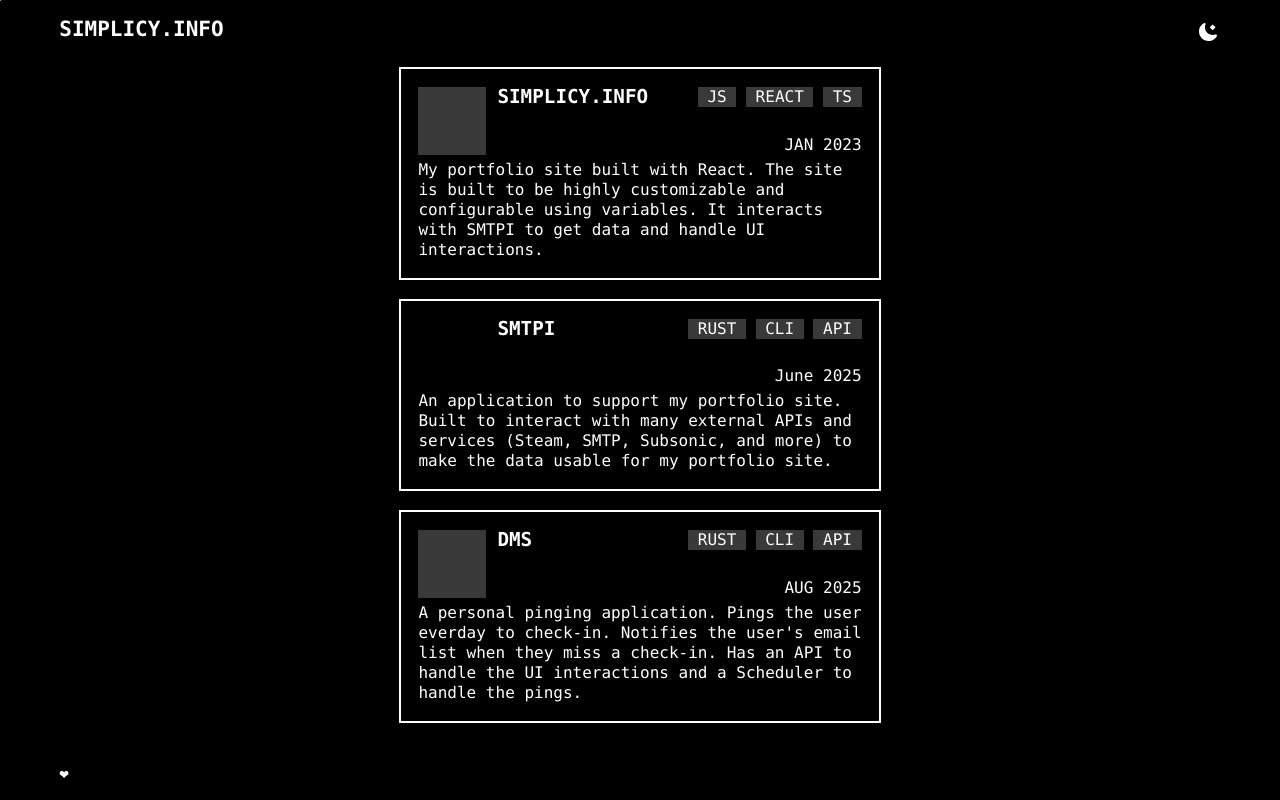
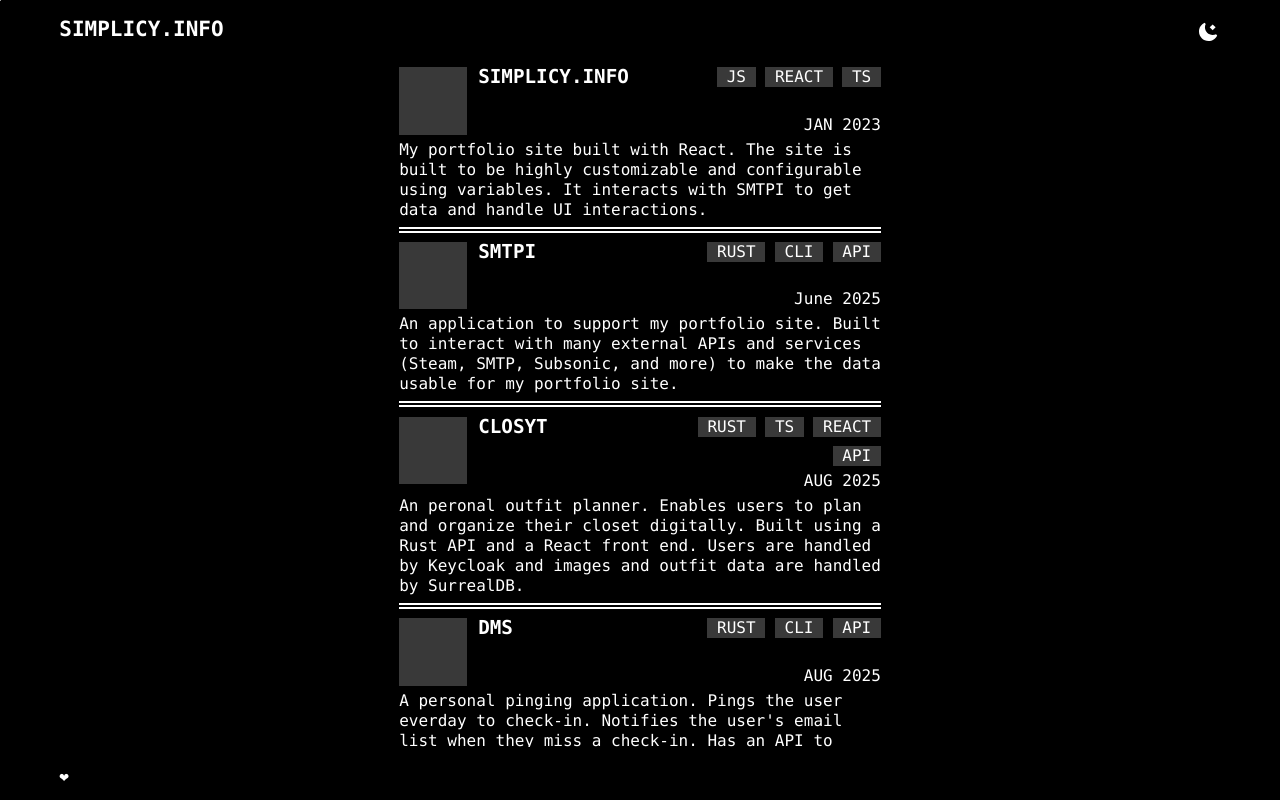
Before and after one commit to simplicy/simplicy.info, a React (Vite) app: page /projects in a window 1280 px wide. Built offline with nearby package versions, Linux system fonts and the light colour scheme; a web font is replaced by a local one.

Commit message:
updated project page"

```diff
--- a/src/common/vars.ts
+++ b/src/common/vars.ts
@@ -1,6 +1,7 @@
 import * as Utilities from './utilities';
 import Insta from "./assets/insta.svg";
 import XLogo from "./assets/x.svg";
+import Hanger from "./assets/clothes-hanger.svg";
 import LinkedIn from "./assets/linkedin.svg";
 import Github from "./assets/github.svg";
 import Gitea from "./assets/gitea.svg";
@@ -31,12 +32,20 @@ export const apps = [
   },
   {
     name: "SMTPI",
-    image: "public/clothes-hanger.svg",
     date: "June 2025",
     description: "An application to support my portfolio site. Built to interact with many external APIs  and services (Steam, SMTP, Subsonic, and more) to make the data usable for my portfolio site.",
     link: "https://git.sympil.com/git/simplicy/smtpi",
     version: "",
     tags: ["Rust", "CLI", "API"],
+  },
+  {
+    name: "CLOSYT",
+    image: "",
+    date: "AUG 2025",
+    description: "An peronal outfit planner. Enables users to plan and organize their closet digitally. Built using a Rust API and a React front end. Users are handled by Keycloak and images and outfit data are handled by SurrealDB.",
+    link: "https://closyt.com",
+    version: "",
+    tags: ["Rust", "TS", "React", "API"],
   },
   {
     name: "DMS",
--- a/src/pages/Projects.tsx
+++ b/src/pages/Projects.tsx
@@ -3,10 +3,10 @@ import styles from "./style/Projects.module.scss";
 import { apps } from "../common/vars";
 import ButtonCards from "../components/ButtonCards";
 import { useNavigate } from "react-router-dom";
-import Card from "../sacred/Card";
 import Badge from "../sacred/Badge";
 import Indent from "../sacred/Indent";
 import Avatar from "../sacred/Avatar";
+import Divider from "../sacred/Divider";
 export default function Projects() {
   const navigate = useNavigate();
 
@@ -16,6 +16,7 @@ export default function Projects() {
       style={{
         display: "flex",
         padding: "2ch",
+        outline: "none",
         overflowY: "auto",
         flexGrow: 1,
         flexDirection: "column",
@@ -60,14 +61,13 @@ export default function Projects() {
                 ease: "easeInOut",
               }}
             >
-              <div className={styles.app}
+              <button className={styles.app}
                 onClick={() => {
                   if (app.link && app.link !== "") {
                     window.open(app.link, "_blank");
                   }
                 }}
               >
-                <Card key={i + app.name}>
                 <Avatar src={app.image && app.image} target="_blank" style={{
                   width: "7ch",
                   height: "7ch",
@@ -82,20 +82,20 @@ export default function Projects() {
                   }}>
                     <p className={styles.appName}>{app.name}</p>
                   </Indent>
-                    <div className={styles.appHeader}>
-                      <div className={styles.appTags}>
+                  <span className={styles.appHeader}>
+                    <span className={styles.appTags}>
                       {app.tags.map((tag: string, i: any) =>
                         <Badge key={i + tag + app.name}>
                           {tag}
                         </Badge>
                       )}
-                      </div>
+                    </span>
                     <p className={styles.appDate}>{app.date}</p>
-                    </div>
+                  </span>
                 </Avatar>
                 <p className={styles.appInfo}>{app.description}</p>
-                </Card>
-              </div>
+                <Divider type="DOUBLE" />
+              </button>
             </motion.div>
           )
         })}
--- a/src/pages/Support.tsx
+++ b/src/pages/Support.tsx
@@ -45,7 +45,7 @@ export default function Support() {
     >
       <div className={styles.root}>
         <p className="scramble" title="If you would like to support me or my work, there are a couple ways to do so.">
-          00000000000 00000000000 00000000000 00000000000 00000000000 00000000000
+          00000000000 00000000000 00000000000
         </p>
 
         <div className={styles.header} >
--- a/src/pages/style/Projects.module.scss
+++ b/src/pages/style/Projects.module.scss
@@ -9,8 +9,16 @@
   }
 }
 .app {
+  text-align: left;
   &:hover,&:focus {
     cursor: pointer;
+    div:has(div) div{
+      background-color: var(--theme-focused-foreground);
+    }
+  }
+  box-shadow: 1ch 1ch 0 0 var(--theme-border-subdued);
+  section {
+    padding: 1ch;
   }
 }
 .appInfo{
@@ -33,11 +41,14 @@
     transition: unset;
   }
 }
+
+
+
 .root{
   display: flex;
   flex-direction: row;
   flex-wrap: wrap;
-  gap: 2ch;
+  gap: 0.25ch;
   width: 100%;
   align-self: center;
   @media (min-width: 768px) {
--- a/src/sacred/Divider.tsx
+++ b/src/sacred/Divider.tsx
@@ -9,12 +9,12 @@ interface DividerProps extends React.HTMLAttributes<HTMLSpanElement> {
 
 const Divider: React.FC<DividerProps> = ({ style, type }) => {
   if (type === 'GRADIENT') {
-    return <div className={styles.gradient} style={style} />;
+    return <div className={styles.gradient} style={style} id='divider' />;
   }
 
   if (type === 'DOUBLE') {
     return (
-      <div className={styles.divider} style={style}>
+      <div className={styles.divider} style={style} id="divider">
         <div className={styles.line} style={{ marginBottom: `2px` }} />
         <div className={styles.line} />
       </div>
@@ -22,7 +22,7 @@ const Divider: React.FC<DividerProps> = ({ style, type }) => {
   }
 
   return (
-    <div className={styles.divider} style={style}>
+    <div className={styles.divider} style={style} id="divider">
       <div className={styles.line} />
     </div>
   );
--- a/src/sacred/Indent.tsx
+++ b/src/sacred/Indent.tsx
@@ -8,9 +8,9 @@ interface IndentProps extends React.HTMLAttributes<HTMLDivElement> {
 
 const Indent: React.FC<IndentProps> = ({ children, ...rest }) => {
   return (
-    <div className={styles.root} {...rest}>
+    <span className={styles.root} {...rest}>
       {children}
-    </div>
+    </span>
   );
 };
 
```
Also changed, not shown: src/common/assets/clothes-hanger.svg. Lines whose indentation alone changed are shown as unchanged.
